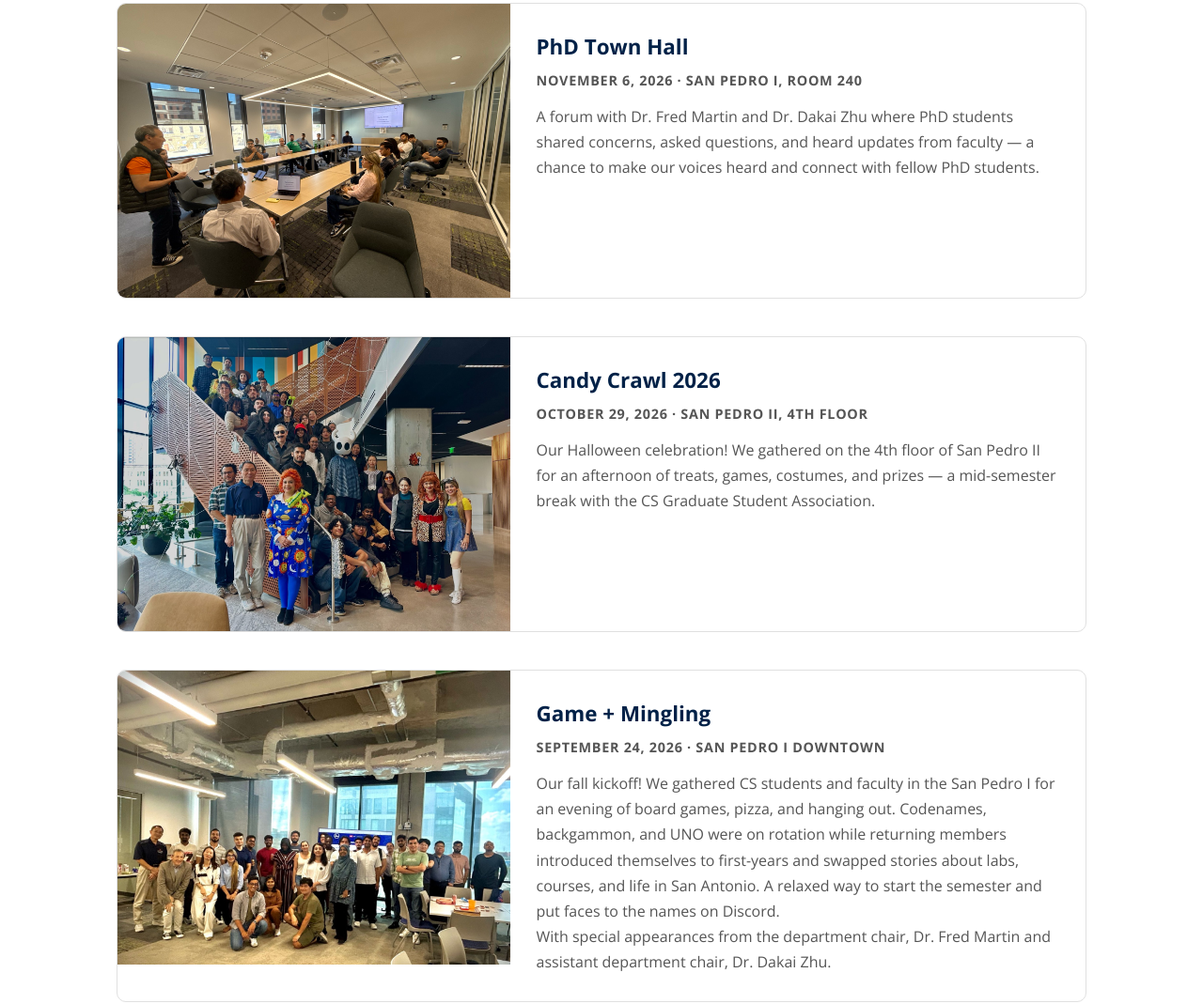
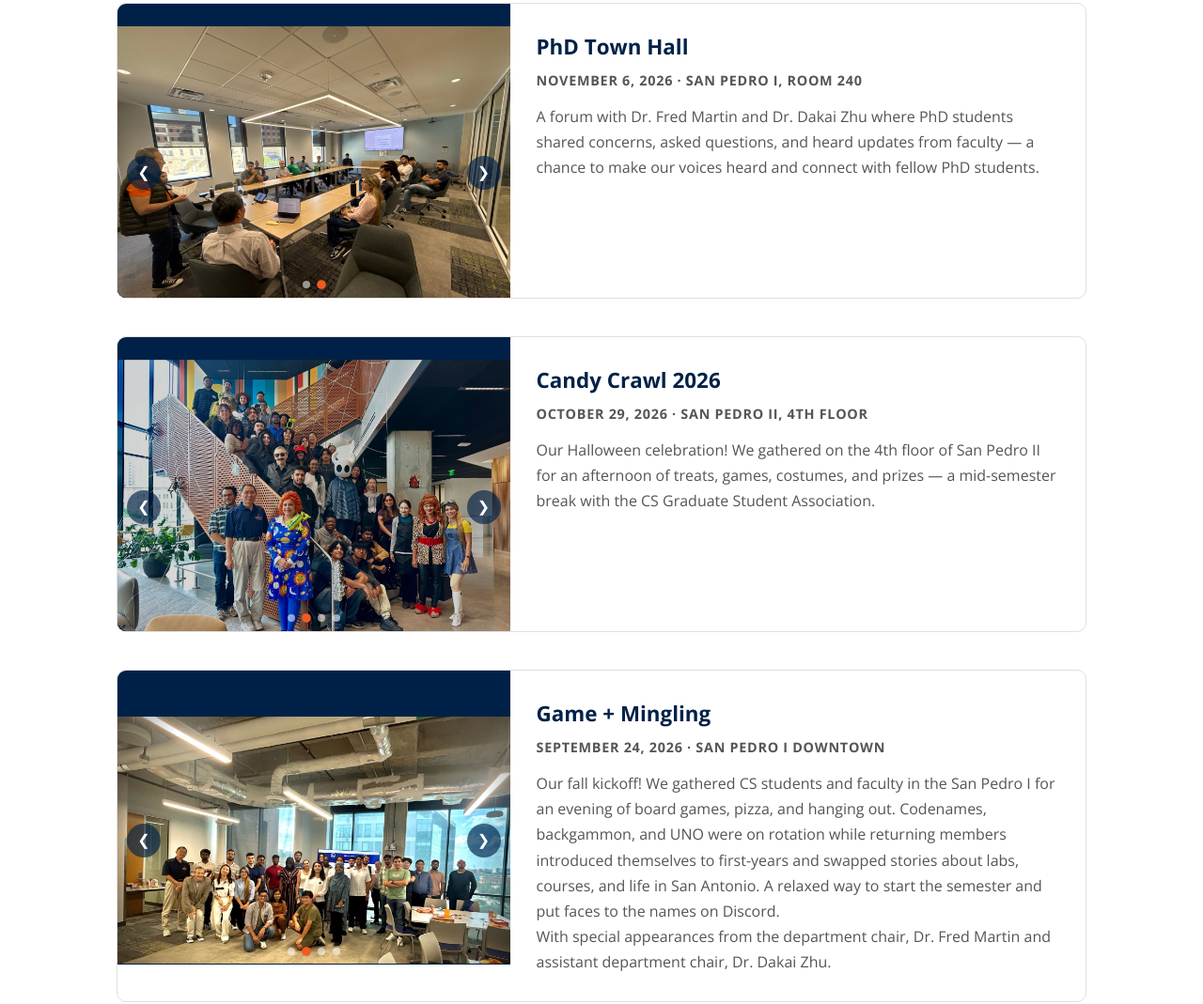
Before and after one commit to csgradofficial/csgradofficial.github.io, a plain HTML site: page events.html in a window 1280 px wide. Shown: the part 688-1757 px from the top of the page at 94% size. Drawn offline with nearby package versions, Linux system fonts and the light colour scheme.

Commit message:
Add per-event slideshow (poster + photos) to events page
Each past event on events.html now shows a mini slideshow in the thumbnail
column, starting with the event poster and cycling through the gallery
photos — mirroring the home page slideshow pattern.

Co-Authored-By: Claude Opus 4.7 <noreply@anthropic.com>

```diff
--- a/css/style.css
+++ b/css/style.css
@@ -907,6 +907,53 @@ a:hover { text-decoration: underline; }
   transition: transform 0.5s ease;
 }
 .past-event:hover .past-event-photo img { transform: scale(1.05); }
+
+/* Slideshow variant for past-event cards (poster + photos) */
+.past-event-media {
+  position: relative;
+  aspect-ratio: 4 / 3;
+  background: var(--navy);
+  overflow: hidden;
+}
+.past-event-slideshow {
+  margin-top: 0;
+  width: 100%;
+  height: 100%;
+}
+.past-event-slideshow .slideshow-stage {
+  aspect-ratio: auto;
+  height: 100%;
+  border: none;
+  border-radius: 0;
+  background: var(--navy);
+}
+.past-event-slideshow .slide {
+  object-fit: contain;
+  background: var(--navy);
+}
+.past-event-slideshow .slideshow-arrow {
+  width: 36px;
+  height: 36px;
+  font-size: 1rem;
+}
+.past-event-slideshow .slideshow-arrow-prev { left: 10px; }
+.past-event-slideshow .slideshow-arrow-next { right: 10px; }
+.past-event-slideshow .slideshow-dots {
+  position: absolute;
+  left: 0;
+  right: 0;
+  bottom: 10px;
+  margin-top: 0;
+  z-index: 2;
+}
+.past-event-slideshow .slideshow-dot {
+  background: rgba(255, 255, 255, 0.55);
+  width: 8px;
+  height: 8px;
+}
+.past-event-slideshow .slideshow-dot:hover { background: rgba(255, 255, 255, 0.85); }
+.past-event-slideshow .slideshow-dot.is-active { background: var(--orange); }
+.past-event-slideshow .slideshow-thumbs { display: none; }
 .past-event-body {
   padding: 28px 28px 28px 0;
 }
--- a/events.html
+++ b/events.html
@@ -48,11 +48,18 @@
         <ul class="past-events-list">
 
           <li class="past-event">
-            <a class="past-event-photo" href="photos/events/townhall/photo-01.jpg" target="_blank" rel="noopener">
-              <img src="photos/events/townhall/photo-01.jpg"
-                   alt="CSGRAD PhD Town Hall — PhD students and faculty gathered in San Pedro I Room 240, November 6, 2026"
-                   loading="lazy" decoding="async" />
-            </a>
+            <div class="past-event-media">
+              <div class="slideshow past-event-slideshow" data-autoplay="4500" aria-roledescription="carousel" aria-label="PhD Town Hall gallery">
+                <div class="slideshow-stage" tabindex="0">
+                  <img class="slide is-active" src="photos/events/townhall/poster.jpg" alt="PhD Town Hall event flyer — Nov 6, 2026, San Pedro I Room 240" decoding="async" />
+                  <img class="slide" src="photos/events/townhall/photo-01.jpg" alt="CSGRAD PhD Town Hall — PhD students and faculty gathered in San Pedro I Room 240, November 6, 2026" decoding="async" loading="lazy" />
+                  <button class="slideshow-arrow slideshow-arrow-prev" type="button" aria-label="Previous slide">&#10094;</button>
+                  <button class="slideshow-arrow slideshow-arrow-next" type="button" aria-label="Next slide">&#10095;</button>
+                </div>
+                <div class="slideshow-dots" role="tablist" aria-label="Choose slide"></div>
+                <div class="slideshow-thumbs" role="tablist" aria-label="Slide thumbnails"></div>
+              </div>
+            </div>
             <div class="past-event-body">
               <h3>PhD Town Hall</h3>
               <p class="past-event-meta">November 6, 2026 · San Pedro I, Room 240</p>
@@ -61,11 +68,20 @@
           </li>
 
           <li class="past-event">
-            <a class="past-event-photo" href="photos/events/halloween/photo-01.jpg" target="_blank" rel="noopener">
-              <img src="photos/events/halloween/photo-01.jpg"
-                   alt="CSGRAD Candy Crawl 2026 group photo on the staircase — students and faculty in costumes, Oct 29, 2026"
-                   loading="lazy" decoding="async" />
-            </a>
+            <div class="past-event-media">
+              <div class="slideshow past-event-slideshow" data-autoplay="4500" aria-roledescription="carousel" aria-label="Candy Crawl 2026 gallery">
+                <div class="slideshow-stage" tabindex="0">
+                  <img class="slide is-active" src="photos/events/halloween/poster.jpg" alt="CSGRAD Candy Crawl 2026 event poster — Oct 29, 2026" decoding="async" />
+                  <img class="slide" src="photos/events/halloween/photo-01.jpg" alt="CSGRAD Candy Crawl 2026 group photo on the staircase — students and faculty in costumes, Oct 29, 2026" decoding="async" loading="lazy" />
+                  <img class="slide" src="photos/events/halloween/photo-02.jpg" alt="CSGRAD Candy Crawl 2026 — members at the photobooth, Oct 29, 2026" decoding="async" loading="lazy" />
+                  <img class="slide" src="photos/events/halloween/photo-03.jpg" alt="CSGRAD Candy Crawl 2026 — coloring and games table, Oct 29, 2026" decoding="async" loading="lazy" />
+                  <button class="slideshow-arrow slideshow-arrow-prev" type="button" aria-label="Previous slide">&#10094;</button>
+                  <button class="slideshow-arrow slideshow-arrow-next" type="button" aria-label="Next slide">&#10095;</button>
+                </div>
+                <div class="slideshow-dots" role="tablist" aria-label="Choose slide"></div>
+                <div class="slideshow-thumbs" role="tablist" aria-label="Slide thumbnails"></div>
+              </div>
+            </div>
             <div class="past-event-body">
               <h3>Candy Crawl 2026</h3>
               <p class="past-event-meta">October 29, 2026 · San Pedro II, 4th Floor</p>
@@ -74,11 +90,20 @@
           </li>
 
           <li class="past-event">
-            <a class="past-event-photo" href="photos/events/game-mingling-2026-09-24/photo-01.jpg" target="_blank" rel="noopener">
-              <img src="photos/events/game-mingling-2026-09-24/photo-01.jpg"
-                   alt="CSGRAD Game + Mingling event — group photo of graduate students in a bright lounge, Sep 24, 2026"
-                   loading="lazy" decoding="async" />
-            </a>
+            <div class="past-event-media">
+              <div class="slideshow past-event-slideshow" data-autoplay="4500" aria-roledescription="carousel" aria-label="Game + Mingling gallery">
+                <div class="slideshow-stage" tabindex="0">
+                  <img class="slide is-active" src="photos/events/game-mingling-2026-09-24/poster.jpg" alt="CSGRAD Game + Mingling event poster — Sep 24, 2026" decoding="async" />
+                  <img class="slide" src="photos/events/game-mingling-2026-09-24/photo-01.jpg" alt="CSGRAD Game + Mingling event — group photo of graduate students in a bright lounge, Sep 24, 2026" decoding="async" loading="lazy" />
+                  <img class="slide" src="photos/events/game-mingling-2026-09-24/photo-02.jpg" alt="CSGRAD Game + Mingling, Sep 24, 2026 — photo 2" decoding="async" loading="lazy" />
+                  <img class="slide" src="photos/events/game-mingling-2026-09-24/photo-03.jpg" alt="CSGRAD Game + Mingling, Sep 24, 2026 — photo 3" decoding="async" loading="lazy" />
+                  <button class="slideshow-arrow slideshow-arrow-prev" type="button" aria-label="Previous slide">&#10094;</button>
+                  <button class="slideshow-arrow slideshow-arrow-next" type="button" aria-label="Next slide">&#10095;</button>
+                </div>
+                <div class="slideshow-dots" role="tablist" aria-label="Choose slide"></div>
+                <div class="slideshow-thumbs" role="tablist" aria-label="Slide thumbnails"></div>
+              </div>
+            </div>
             <div class="past-event-body">
               <h3>Game + Mingling</h3>
               <p class="past-event-meta">September 24, 2026 · San Pedro I Downtown</p>
@@ -96,5 +121,6 @@
   <div id="footer-placeholder"></div>
   <script src="js/main.js"></script>
   <script src="js/matrix.js"></script>
+  <script src="js/slideshow.js"></script>
 </body>
 </html>
```
Also changed, not shown: photos/events/game-mingling-2026-09-24/poster.jpg (added), photos/events/halloween/poster.jpg (added).
